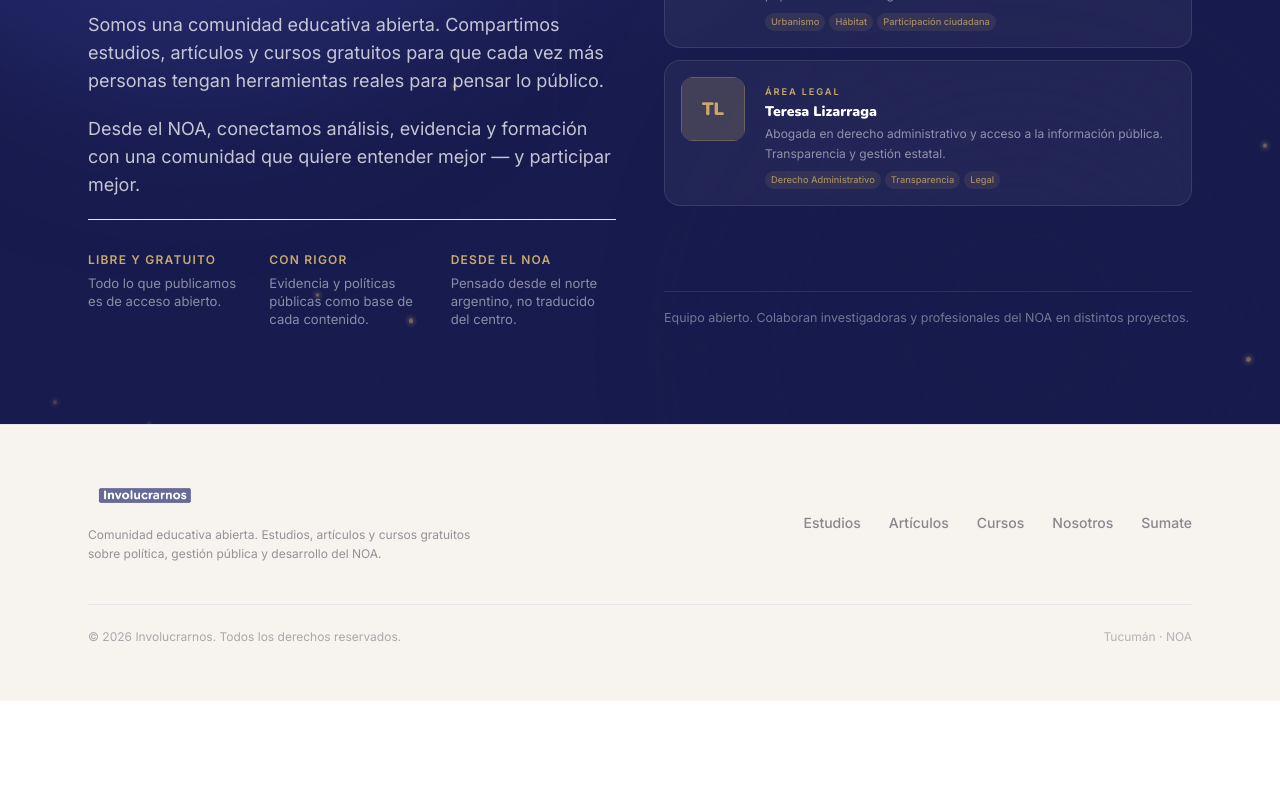
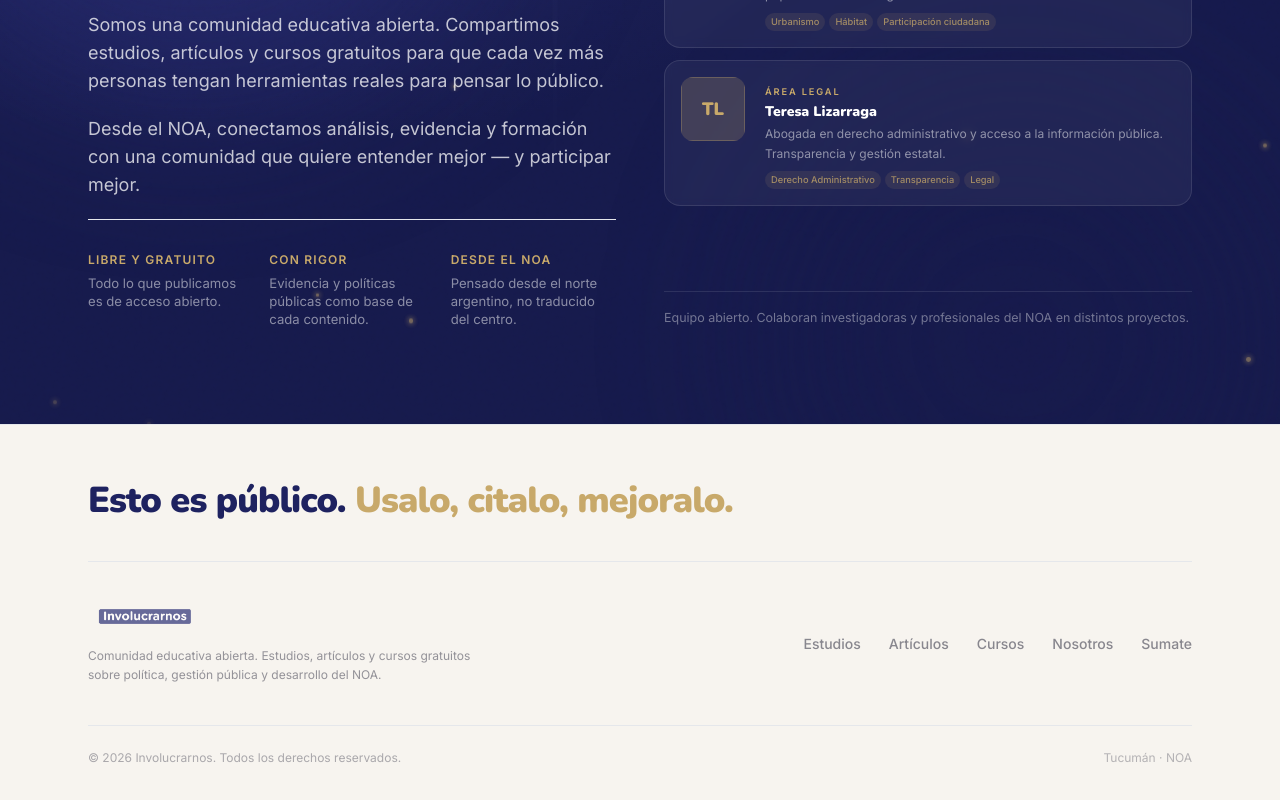
Before and after one commit to fabriziocarugatti/involucrarnos-web, a Next.js app: page / in a window 1280 px wide. Shown: the part 6232-7032 px from the top of the page. Before the commit the page ends 6933 px from the top, so only its background shows below. Built offline with nearby package versions, Linux system fonts and the light colour scheme.

Commit message:
design: Footer — declaración de cierre manifesto sobre el nav

```diff
--- a/src/components/Footer.tsx
+++ b/src/components/Footer.tsx
@@ -9,6 +9,12 @@ export default function Footer() {
   return (
     <footer className="bg-crema border-t border-black/8 py-12 md:py-14">
       <div className="max-w-6xl mx-auto px-5 md:px-6">
+        <div className="border-b border-black/8 pb-10 mb-10">
+          <p className="font-title font-black text-azul-dark text-2xl md:text-4xl leading-[1.1] tracking-tight max-w-3xl">
+            Esto es público.{' '}<span className="text-dorado">Usalo, citalo, mejoralo.</span>
+          </p>
+        </div>
+
         <div className="flex flex-col md:flex-row items-start md:items-center justify-between gap-8">
           <div className="max-w-sm">
             <Link href="/" aria-label={`${site.name} — inicio`}>
```
